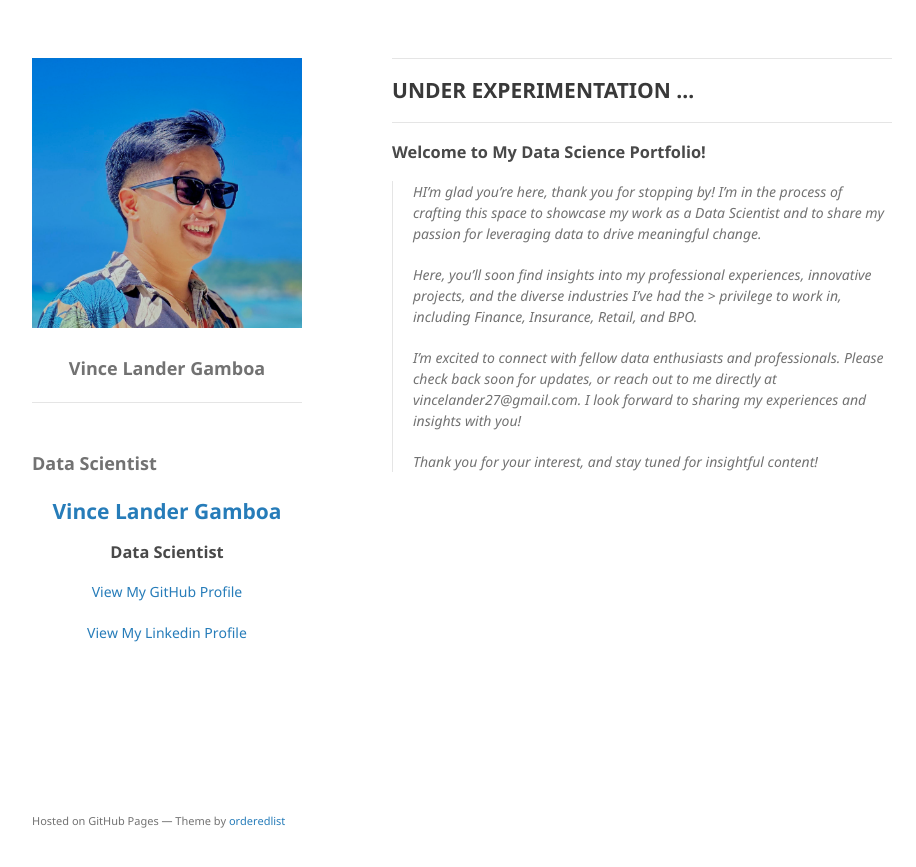
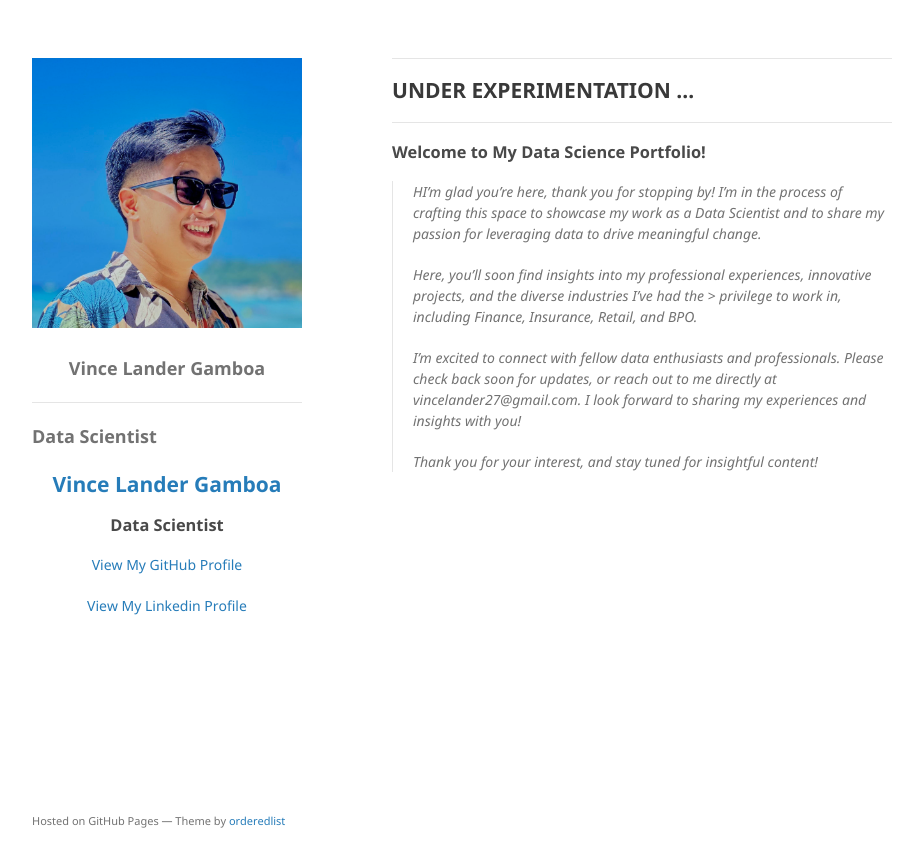
Before and after one commit to vincelander/vincelander.github.io, a Jekyll site: the page built from index.md, in a window 1280 px wide. Shown: the top 867 px of the page, without its empty margins (178-1094 px from the left). Built offline with Jekyll 4.4.1, drawn with Linux system fonts in a browser that asks for light colours.

Commit message:
update view and details

```diff
--- a/_layouts/default.html
+++ b/_layouts/default.html
@@ -20,8 +20,8 @@
         {% endif %}
         <p style="text-align:center;" style="color:rgb(5, 5, 126);">
           <font size="4.7">
-            <br><b>Vince Lander Gamboa<br></b>
-            <hr><br>
+            <br><b>Vince Lander Gamboa</b>
+            <hr>
           </font>
           <font size="4">
             <b>Data Scientist</b>
```
